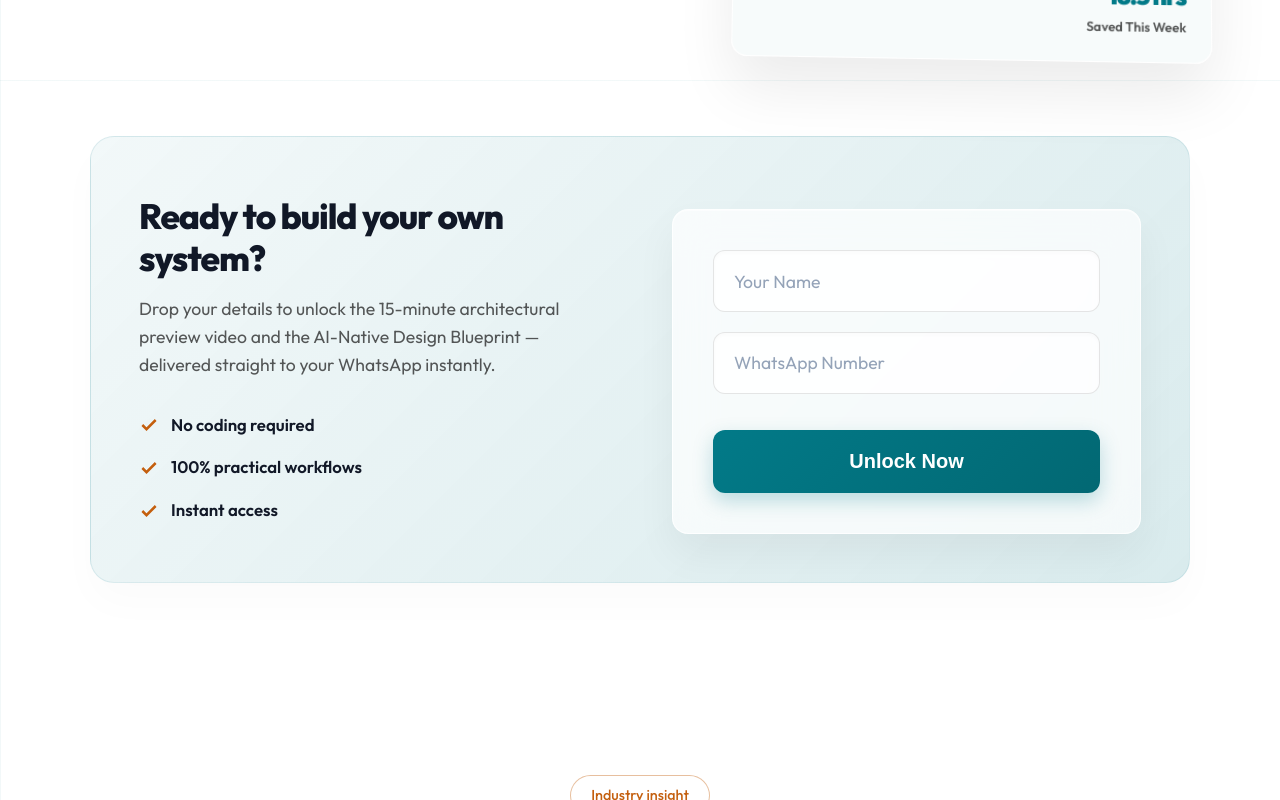
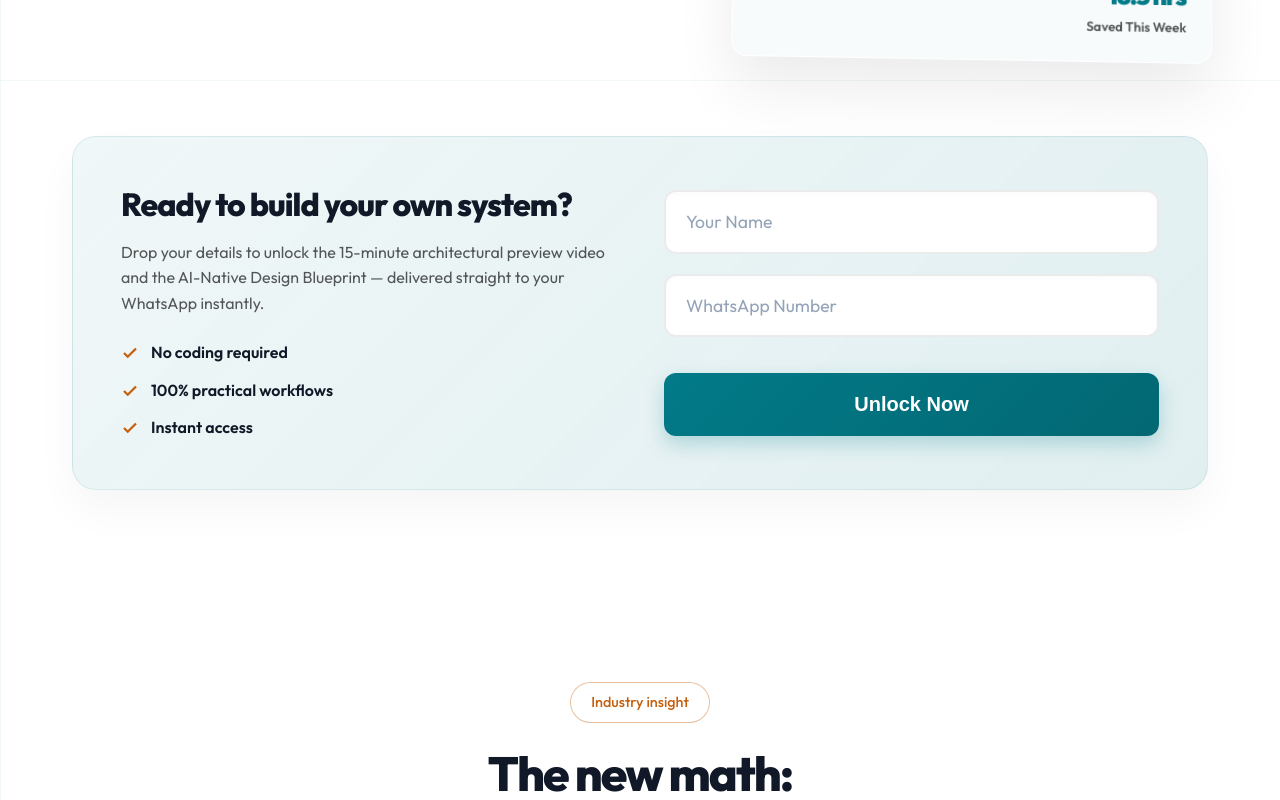
Before and after one commit to demobotishere-svg/ainativecourse, a Next.js app: page / in a window 1280 px wide. Shown: the part 720-1520 px from the top of the page. Built offline with nearby package versions, Linux system fonts and the light colour scheme.

Commit message:
Fix LeadCaptureForm text colors in light/dark variants using CSS variables

```diff
--- a/src/components/LeadCaptureForm.module.css
+++ b/src/components/LeadCaptureForm.module.css
@@ -1,39 +1,63 @@
 .bannerWrapper {
   width: 100%;
-  max-width: 1100px;
   margin: 0 auto;
   padding: 3rem;
-  background: linear-gradient(135deg, rgba(2, 122, 136, 0.05) 0%, rgba(2, 122, 136, 0.15) 100%);
   border-radius: 24px;
-  border: 1px solid rgba(2, 122, 136, 0.1);
   display: grid;
   grid-template-columns: 1fr 1fr;
-  gap: 4rem;
+  gap: 3rem;
   align-items: center;
-  position: relative;
-  overflow: hidden;
-  box-shadow: 0 20px 40px rgba(0,0,0,0.02);
+  box-sizing: border-box;
+  background: var(--banner-bg);
+  border: var(--banner-border);
+  box-shadow: var(--banner-shadow);
+  backdrop-filter: var(--banner-blur, none);
+  transition: all 0.3s ease;
+}
+
+/* Light variant - for white/light backgrounds */
+.bannerLight {
+  --banner-bg: linear-gradient(135deg, rgba(2, 122, 136, 0.06) 0%, rgba(2, 122, 136, 0.12) 100%);
+  --banner-border: 1px solid rgba(2, 122, 136, 0.1);
+  --banner-shadow: 0 20px 40px rgba(0,0,0,0.04);
+  --banner-text-title: var(--text-primary);
+  --banner-text-body: var(--text-secondary);
+  --input-border: 2px solid rgba(0, 0, 0, 0.08);
+  --input-shadow: inset 0 2px 4px rgba(0, 0, 0, 0.02);
+}
+
+/* Dark variant - for dark/teal backgrounds */
+.bannerDark {
+  --banner-bg: rgba(255, 255, 255, 0.08);
+  --banner-border: 1px solid rgba(255, 255, 255, 0.12);
+  --banner-shadow: 0 20px 40px rgba(0,0,0,0.1);
+  --banner-blur: blur(10px);
+  --banner-text-title: #ffffff;
+  --banner-text-body: rgba(255, 255, 255, 0.8);
+  --input-border: 2px solid rgba(255, 255, 255, 0.2);
+  --input-shadow: 0 4px 12px rgba(0, 0, 0, 0.15);
 }
 
 .bannerContent {
   display: flex;
   flex-direction: column;
+  min-width: 0;
 }
 
 .bannerTitle {
-  font-size: 2.2rem;
+  font-size: 2rem;
   font-weight: 800;
-  color: var(--text-primary);
   margin-bottom: 1rem;
   line-height: 1.2;
   letter-spacing: -0.03em;
+  color: var(--banner-text-title);
 }
 
 .bannerText {
-  font-size: 1.1rem;
-  color: var(--text-secondary);
+  font-size: 1rem;
   line-height: 1.6;
-  margin-bottom: 2rem;
+  margin-bottom: 1.5rem;
+  color: var(--banner-text-body);
 }
 
 .bannerList {
@@ -42,7 +66,7 @@
   margin: 0;
   display: flex;
   flex-direction: column;
-  gap: 1rem;
+  gap: 0.75rem;
 }
 
 .bannerList li {
@@ -50,13 +74,14 @@
   align-items: center;
   gap: 0.75rem;
   font-weight: 600;
-  color: var(--text-primary);
-  font-size: 1.05rem;
+  font-size: 1rem;
+  color: var(--banner-text-title);
 }
 
 .bannerList svg {
-  width: 20px;
-  height: 20px;
+  width: 18px;
+  height: 18px;
+  flex-shrink: 0;
 }
 
 @media (max-width: 900px) {
@@ -67,52 +92,16 @@
   }
 }
 
-
-
 .formContainer {
-  background: rgba(255, 255, 255, 0.7);
-  backdrop-filter: blur(20px);
-  -webkit-backdrop-filter: blur(20px);
+  background: transparent;
   border-radius: 16px;
-  padding: 2.5rem 2.5rem;
-  box-shadow: 0 20px 40px rgba(0, 0, 0, 0.05), inset 0 1px 0 rgba(255, 255, 255, 0.5);
-  border: 1px solid rgba(255, 255, 255, 0.8);
-  margin-top: 1.5rem;
+  padding: 0;
+  border: none;
+  box-shadow: none;
   width: 100%;
-  max-width: 500px;
-  margin-left: auto;
-  margin-right: auto;
+  min-width: 0;
+  box-sizing: border-box;
   position: relative;
-  overflow: hidden;
-}
-
-.formContainer::before {
-  content: '';
-  position: absolute;
-  top: 0;
-  left: -100%;
-  width: 50%;
-  height: 100%;
-  background: linear-gradient(
-    to right,
-    rgba(255, 255, 255, 0) 0%,
-    rgba(255, 255, 255, 0.6) 50%,
-    rgba(255, 255, 255, 0) 100%
-  );
-  transform: skewX(-25deg);
-  animation: shine 4s infinite;
-}
-
-@keyframes shine {
-  0% {
-    left: -100%;
-  }
-  20% {
-    left: 200%;
-  }
-  100% {
-    left: 200%;
-  }
 }
 
 .formDescription {
@@ -131,15 +120,15 @@
 .input {
   width: 100%;
   padding: 1.15rem 1.25rem;
-  border: 1px solid rgba(0, 0, 0, 0.1);
+  border: var(--input-border);
   border-radius: 12px;
   font-size: 1.1rem;
   color: var(--text-primary);
-  background: rgba(255, 255, 255, 0.8);
+  background: #ffffff;
   transition: all 0.3s cubic-bezier(0.4, 0, 0.2, 1);
   font-family: inherit;
   box-sizing: border-box;
-  box-shadow: inset 0 2px 4px rgba(0, 0, 0, 0.02);
+  box-shadow: var(--input-shadow);
 }
 
 .input::placeholder {
--- a/src/components/LeadCaptureForm.tsx
+++ b/src/components/LeadCaptureForm.tsx
@@ -3,7 +3,7 @@
 import { useState, useEffect } from 'react';
 import styles from './LeadCaptureForm.module.css';
 
-export default function LeadCaptureForm() {
+export default function LeadCaptureForm({ variant = 'light' }: { variant?: 'light' | 'dark' }) {
   const [formData, setFormData] = useState({
     name: '',
     mobile: ''
@@ -13,7 +13,6 @@ export default function LeadCaptureForm() {
   const [isSuccess, setIsSuccess] = useState(false);
   const [currentDate, setCurrentDate] = useState('');
 
-  // Get date only on client side to avoid hydration mismatch
   useEffect(() => {
     setCurrentDate(new Date().toISOString());
   }, []);
@@ -22,7 +21,6 @@ export default function LeadCaptureForm() {
     e.preventDefault();
     setIsSubmitting(true);
 
-    // Combine visible fields with hidden requirements
     const payload = {
       ...formData,
       course: 'AI NATIVE DESIGN THINKING',
@@ -30,11 +28,9 @@ export default function LeadCaptureForm() {
       registered: new Date().toISOString()
     };
 
-    // Log the exact structure requested by the user
     console.log('LEAD CAPTURE DATA (Ready for API):');
     console.table([payload]);
 
-    // Simulate API request delay
     setTimeout(() => {
       setIsSubmitting(false);
       setIsSuccess(true);
@@ -47,6 +43,8 @@ export default function LeadCaptureForm() {
       [e.target.name]: e.target.value
     }));
   };
+
+  const isDark = variant === 'dark';
 
   if (isSuccess) {
     return (
@@ -61,7 +59,7 @@ export default function LeadCaptureForm() {
   }
 
   return (
-    <div className={styles.bannerWrapper}>
+    <div className={`${styles.bannerWrapper} ${isDark ? styles.bannerDark : styles.bannerLight}`}>
       <div className={styles.bannerContent}>
         <h3 className={styles.bannerTitle}>Ready to build your own system?</h3>
         <p className={styles.bannerText}>
@@ -76,7 +74,6 @@ export default function LeadCaptureForm() {
 
       <div className={styles.formContainer}>
         <form onSubmit={handleSubmit}>
-          {/* Hidden Fields for form scrapers/standard submits if needed later */}
           <input type="hidden" name="course" value="AI NATIVE DESIGN THINKING" />
           <input type="hidden" name="campaign" value="AI NATIVE DESIGN THINKING" />
           <input type="hidden" name="registered" value={currentDate} />
--- a/src/components/sections/BeyondJobSection.tsx
+++ b/src/components/sections/BeyondJobSection.tsx
@@ -1,5 +1,4 @@
 import styles from '@/app/page.module.css';
-import LeadCaptureForm from '@/components/LeadCaptureForm';
 
 export default function BeyondJobSection() {
   return (
@@ -40,10 +39,6 @@ export default function BeyondJobSection() {
          <p className="paragraph" style={{textAlign: 'center', fontStyle: 'italic', maxWidth: '800px', margin: '4rem auto 0 auto'}}>
            To be clear: nobody quits their job because of a weekend course. The goal is one small thing that actually ships — and a method you can keep using long after the cohort ends.
          </p>
-
-         <div style={{marginTop: '5rem', display: 'flex', justifyContent: 'center'}} className="reveal">
-           <LeadCaptureForm />
-         </div>
       </div>
     </section>
   );
--- a/src/components/sections/Footer.tsx
+++ b/src/components/sections/Footer.tsx
@@ -8,7 +8,7 @@ export default function Footer() {
         <h2 style={{color: 'white', marginBottom: '1.5rem', fontSize: '2.5rem'}}>A year from now, will you wish you'd started?</h2>
         <p style={{color: 'rgba(255,255,255,0.8)', maxWidth: '600px', margin: '0 auto 4rem auto', fontSize: '1.1rem'}}>Not because of urgency. Because considered things tend to compound.</p>
         <div style={{display: 'flex', justifyContent: 'center', marginBottom: '4rem'}}>
-          <LeadCaptureForm />
+          <LeadCaptureForm variant="dark" />
         </div>
         <p style={{color: 'rgba(255,255,255,0.5)', fontSize: '0.9rem', borderTop: '1px solid rgba(255,255,255,0.1)', paddingTop: '2rem'}}>
           Master the system. Automate the execution.<br/>
--- a/src/components/sections/MatrixCTASection.tsx
+++ b/src/components/sections/MatrixCTASection.tsx
@@ -1,5 +1,4 @@
 import styles from '@/app/page.module.css';
-import LeadCaptureForm from '@/components/LeadCaptureForm';
 
 export default function MatrixCTASection() {
   return (
@@ -41,15 +40,6 @@ export default function MatrixCTASection() {
               </div>
             </div>
           </div>
-
-          <div className={styles.formContainer}>
-            <div className={styles.matrixDisclaimer}>
-              Unlock the 15-minute architectural preview video + the AI-Native Design Blueprint — delivered straight to your WhatsApp.
-            </div>
-            <div className={`reveal delay-200 ${styles.formWrapper}`}>
-              <LeadCaptureForm />
-            </div>
-          </div>
         </div>
       </div>
     </section>
```
